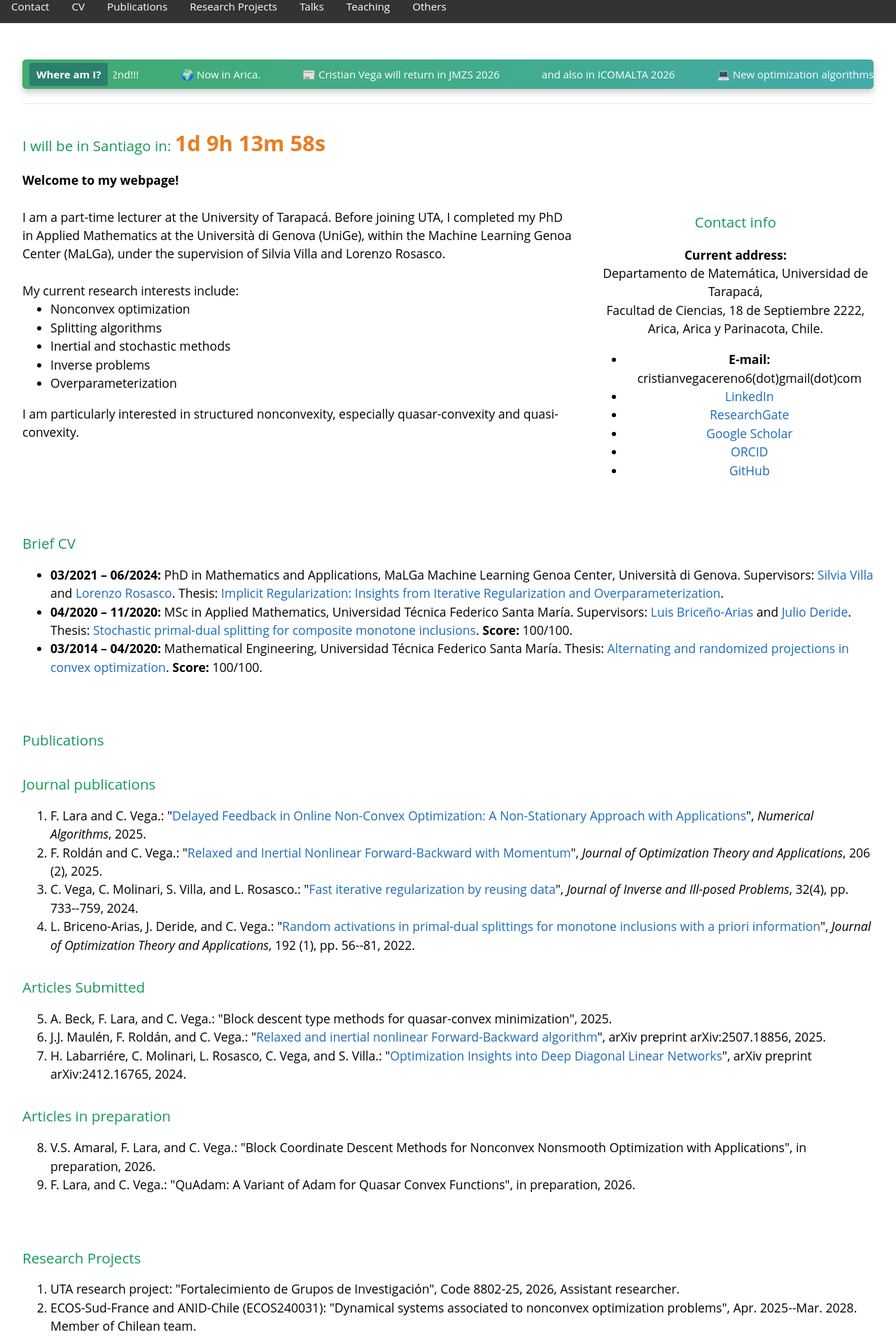
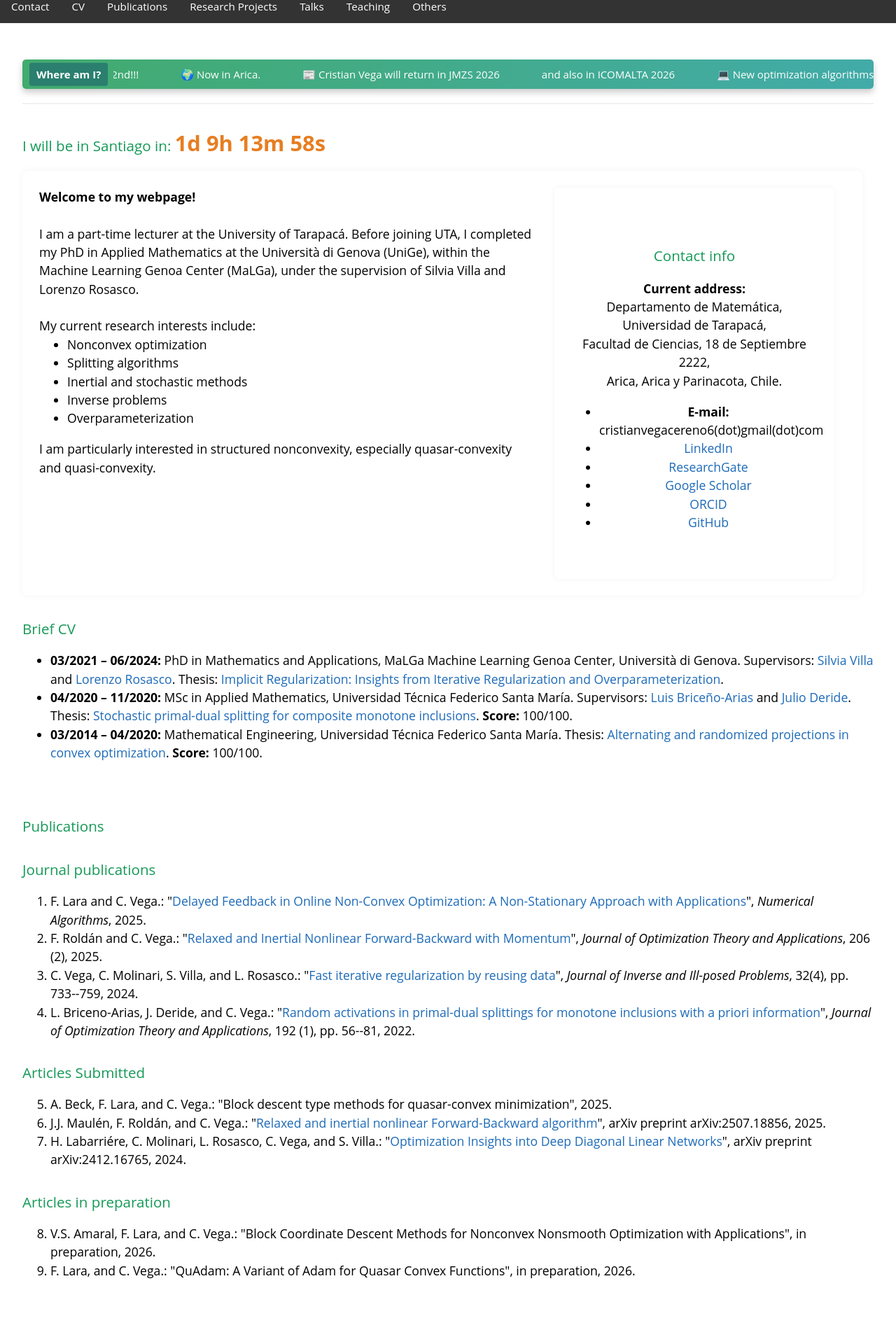
Before and after one commit to cristianvega1995/cristianvega1995.github.io, a Jekyll site: the page index.html, which Jekyll copies as it is, in a window 1280 px wide. Shown: the part 331-2241 px from the top of the page at 70% size. Built offline with Jekyll 4.4.1, drawn with Linux system fonts in a browser that asks for light colours.

Commit message:
Add welcome and contact box styles to index.html
Added styling for welcome and contact boxes.

```diff
--- a/index.html
+++ b/index.html
@@ -19,7 +19,22 @@
 
         a { color: #1e6bb8; text-decoration: none; }
         a:hover { text-decoration: underline; }
+    .welcome-box {
+      flex: 2;
+      background: white;
+      padding: 1.5rem;
+      margin-right: 1rem;
+      border-radius: 8px;
+      box-shadow: 0 0 10px rgba(0,0,0,0.05);
+    }
 
+    .contact-box {
+      flex: 1;
+      background: white;
+      padding: 1rem;
+      border-radius: 8px;
+      box-shadow: 0 0 10px rgba(0,0,0,0.05);
+    }
         /* ── Header ── */
     header {
       display: flex;
@@ -89,7 +104,6 @@
     </style>
 </head>
 <body>
-
 <header class="page-header">
     <div style="display:flex; gap:2rem; align-items:flex-start; flex-wrap:wrap;">
     <div style="flex:2; min-width:280px;">
@@ -130,7 +144,7 @@
 <h3>I will be in Santiago in: <span id="demo"></span></h3>
 
 <!-- Intro -->
-<div style="display:flex; gap:2rem; align-items:flex-start; flex-wrap:wrap;">
+<div class="welcome-box"; style="display:flex; gap:2rem; align-items:flex-start; flex-wrap:wrap;">
     <div style="flex:2; min-width:280px;">
         <b>Welcome to my webpage!</b><br><br>
         I am a part-time lecturer at the University of Tarapacá.
@@ -147,7 +161,7 @@
         </ul>
         I am particularly interested in structured nonconvexity, especially quasar-convexity and quasi-convexity.
     </div>
-    <div style="flex:1; min-width:200px; text-align:center;">
+    <div class="welcome-box"; style="flex:1; min-width:200px; text-align:center;">
         <br>
 
 <!-- Contact -->
```
